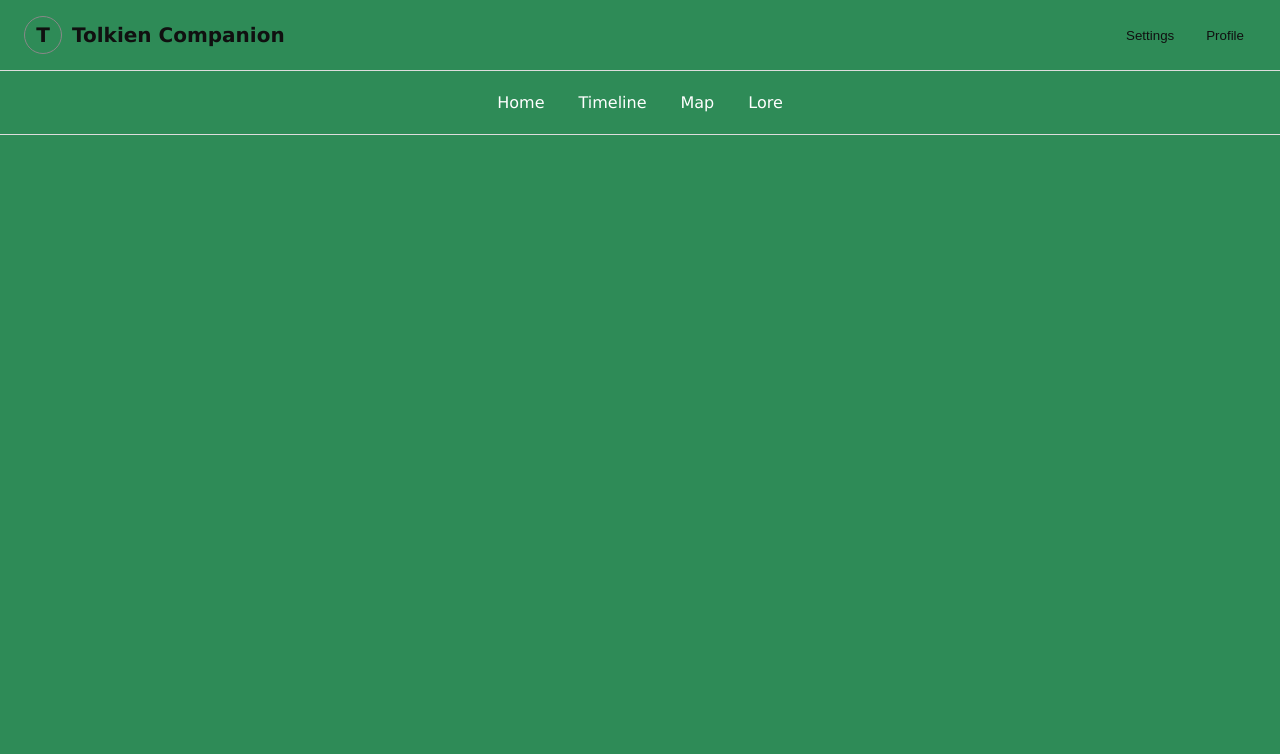
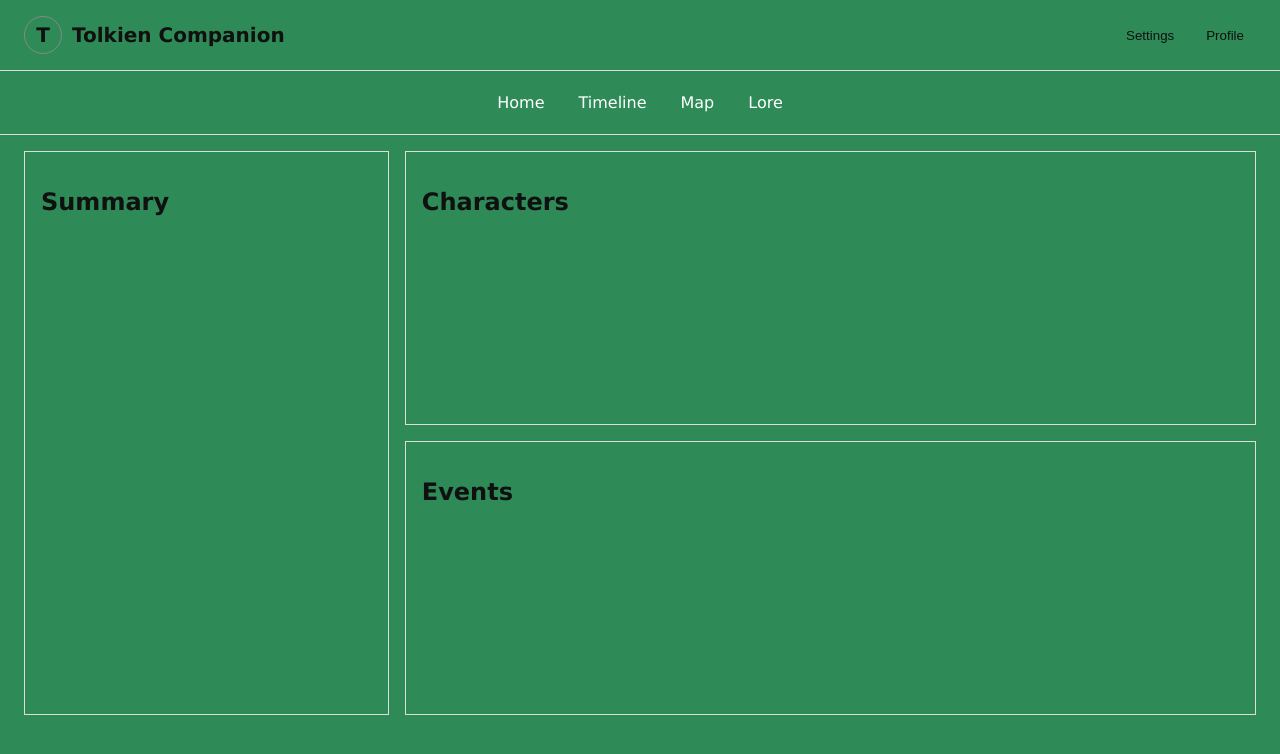
Before and after one commit to anirejlova/TolkienCompanion, a plain HTML site: page index.html in a window 1280 px wide. Drawn offline with Linux system fonts and the light colour scheme.

Commit message:
AI-prompted base layout

```diff
--- a/index.html
+++ b/index.html
@@ -58,7 +58,6 @@
             cursor: pointer;
         }
 
-        button:hover,
         nav a:hover {
             background-color: #444;
             transition: background-color 0.4s;
@@ -70,6 +69,32 @@
             padding: 12px 24px;
             justify-content: center;
             border-bottom: 1px solid #ddd;
+        }
+
+        .page-layout {
+            display: grid;
+            grid-template-columns: 3fr 7fr;
+            gap: 16px;
+            padding: 16px 24px;
+        }
+
+        .summary,
+        .main-content section {
+            min-height: 240px;
+            padding: 16px;
+            border: 1px solid #ddd;
+        }
+
+        .main-content {
+            display: flex;
+            flex-direction: column;
+            gap: 16px;
+        }
+
+        @media (max-width: 700px) {
+            .page-layout {
+                grid-template-columns: 1fr;
+            }
         }
 
         @media (max-width: 480px) {
@@ -117,6 +142,20 @@
         <a href="pages/map.html">Map</a>
         <a href="pages/lore.html">Lore</a>
     </nav>
+
+    <div class="page-layout">
+        <aside class="summary">
+            <h2>Summary</h2>
+        </aside>
+        <main class="main-content">
+            <section>
+                <h2>Characters</h2>
+            </section>
+            <section>
+                <h2>Events</h2>
+            </section>
+        </main>
+    </div>
 </body>
 
 </html>
```
